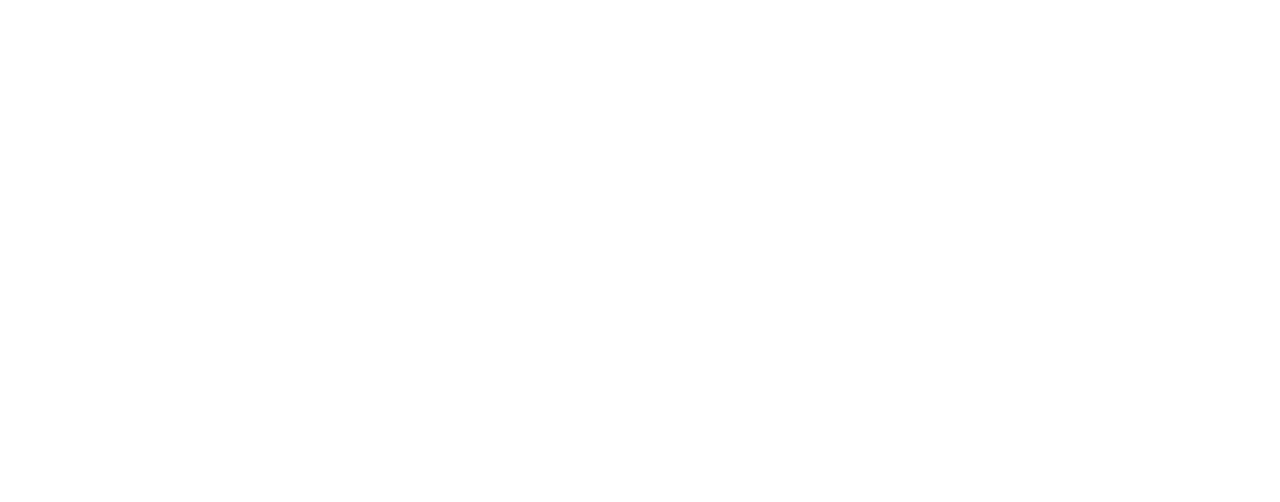
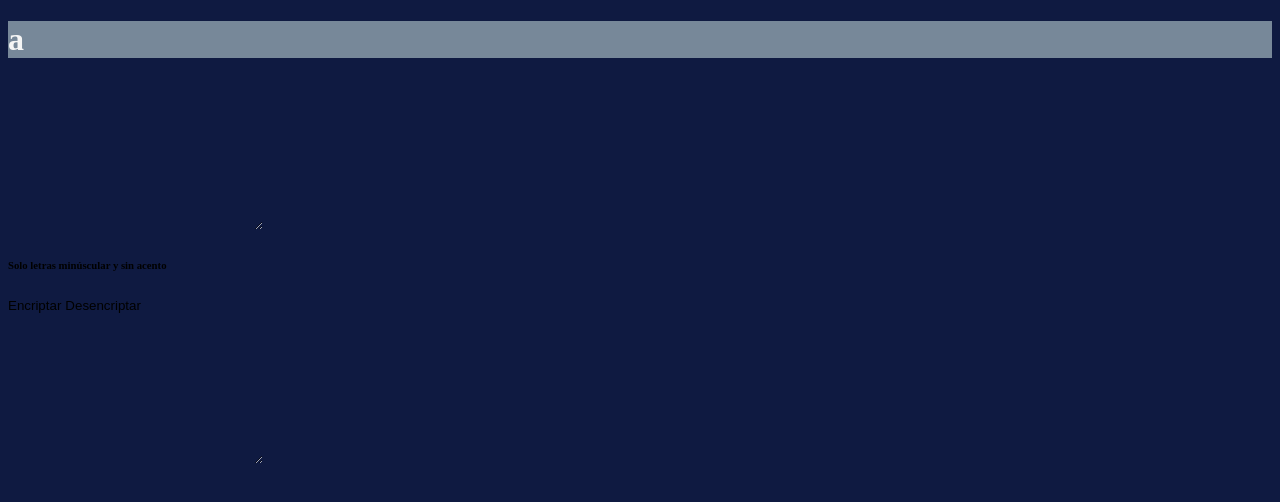
Before and after one commit to ACSOR-16/Encriptador-de-texto, a plain HTML site: page index.html in a window 1280 px wide. Drawn offline with Linux system fonts and the light colour scheme.

Commit message:
maquetacion con Html

```diff
--- a/index.html
+++ b/index.html
@@ -9,10 +9,25 @@
 </head>
 <body>
   <header>
-
+    <h1 class="img-icon">a</h1>
   </header>
   <main>
-
+    <section>
+      <textarea class="" name="" id="" cols="30" rows="10"></textarea>
+      <div>
+        <h6 class="consideraciones">Solo letras minúscular y sin acento</h6>
+      </div>
+      <div class="buttons">
+        <button class="button-encriptar">Encriptar</button>
+        <button class="button-desencriptar">Desencriptar</button>
+      </div>
+    </section>
+    <section>
+      <textarea class="tex-area" name="" id="" cols="30" rows="10"></textarea>
+      <div>
+        <button class="button-copy"></button>
+      </div>
+    </section>
   </main>
   <footer>
 
--- a/src/style.css
+++ b/src/style.css
@@ -0,0 +1,20 @@
+*{
+  background-color: #0f1a41;
+  box-sizing: border-box;
+  border: 0;
+  padding: 0;
+}
+
+
+/* header */
+.img-icon{
+  background-color: lightslategrey;
+  color: whitesmoke;
+  width: 375;
+  padding: 0 0;
+}
+
+/* main */
+
+
+/* footer */
```
